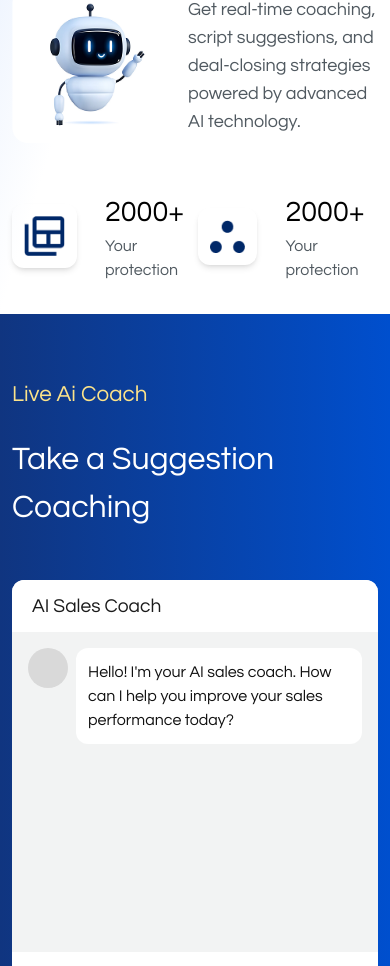
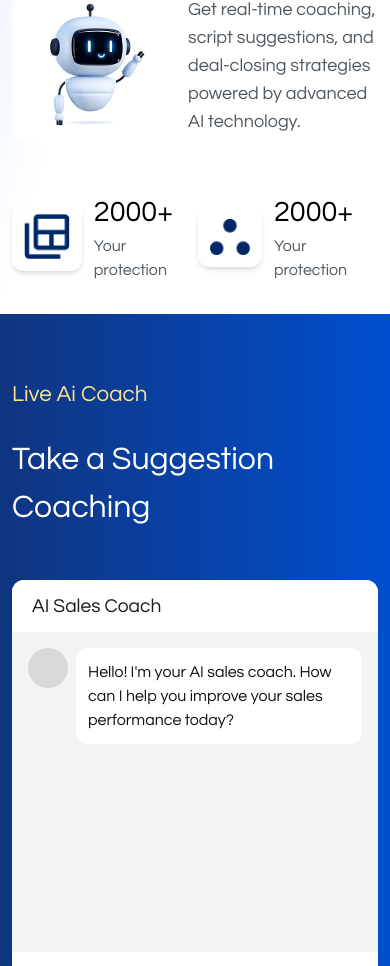
Before and after one commit to mdshahed89/AI-Powered-Coach, a Next.js app in the folder client/: page / in a window 390 px wide. Shown: the part 940-1906 px from the top of the page. Built offline with nearby package versions, Linux system fonts and the light colour scheme; a web font is replaced by a local one.

Commit message:
fixed some issue

```diff
--- a/client/src/components/Hero.tsx
+++ b/client/src/components/Hero.tsx
@@ -27,7 +27,7 @@ const HeroSection: React.FC = () => {
             </p>
           </div>
           <div className=" mt-[3rem] lg:mt-[6rem] flex items-center w-full lg:mx-0 mx-auto max-w-[32rem] justify-between ">
-            <div className=" flex items-center gap-7 ">
+            <div className=" flex items-center gap-3 md:gap-7 ">
               <div className=" shadow-md p-3 rounded-xl ">
                 <Image src={HeroIcon1} alt="Hero Icon 1" />
               </div>
@@ -36,7 +36,7 @@ const HeroSection: React.FC = () => {
                 <p className=" text-[#05131d]/70 ">Your protection</p>
               </div>
             </div>
-            <div className=" flex items-center gap-7 ">
+            <div className=" flex items-center gap-3 md:gap-7 ">
               <div className=" shadow-md p-3 rounded-xl ">
                 <Image src={HeroIcon2} alt="Hero Icon 1" />
               </div>
```
